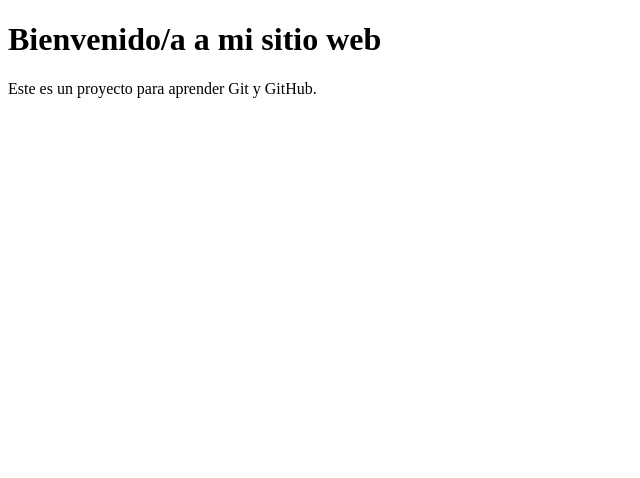
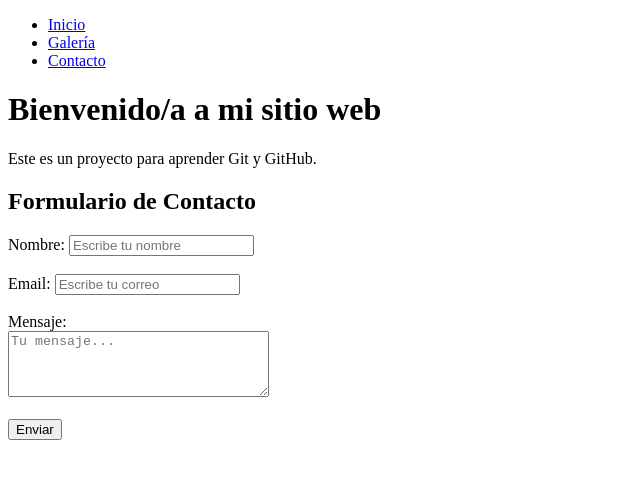
Before and after one commit to aa22wmedraoui32/proyecto-web-waeel, a plain HTML site: page index.html in a window 1280 px wide. Shown: the whole page, without its empty margins (0-640 px from the left). Drawn offline with Linux system fonts and the light colour scheme.

Commit message:
Update index.html

```diff
--- a/index.html
+++ b/index.html
@@ -6,7 +6,32 @@
     <title>Mi Proyecto Web</title>
 </head>
 <body>
+    <nav>
+    <ul>
+        <li><a href="#inicio">Inicio</a></li>
+        <li><a href="#galeria">Galería</a></li>
+        <li><a href="#contacto">Contacto</a></li>
+    </ul>
+</nav>
+
     <h1>Bienvenido/a a mi sitio web</h1>
-    <p>Este es un proyecto para aprender Git y GitHub.</p>
+    <p>Este es un proyecto para aprender Git y GitHub.</p
+    <section id="contacto">
+    <h2>Formulario de Contacto</h2>
+    <form>
+        <label>Nombre:</label>
+        <input type="text" name="nombre" placeholder="Escribe tu nombre"><br><br>
+
+        <label>Email:</label>
+        <input type="email" name="email" placeholder="Escribe tu correo"><br><br>
+
+        <label>Mensaje:</label><br>
+        <textarea name="mensaje" rows="4" cols="30" placeholder="Tu mensaje..."></textarea><br><br>
+
+        <button type="submit">Enviar</button>
+    </form>
+</section>
+
+
 </body>
 </html>
```
